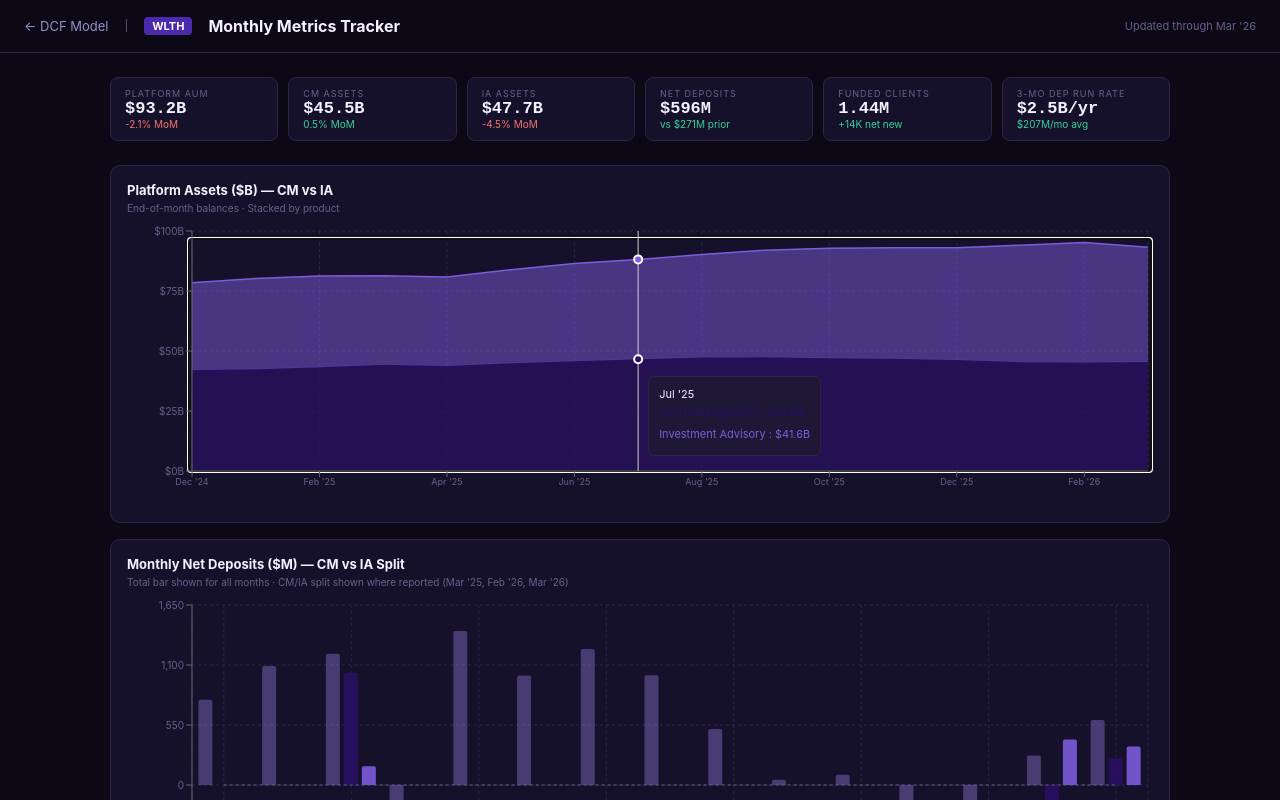
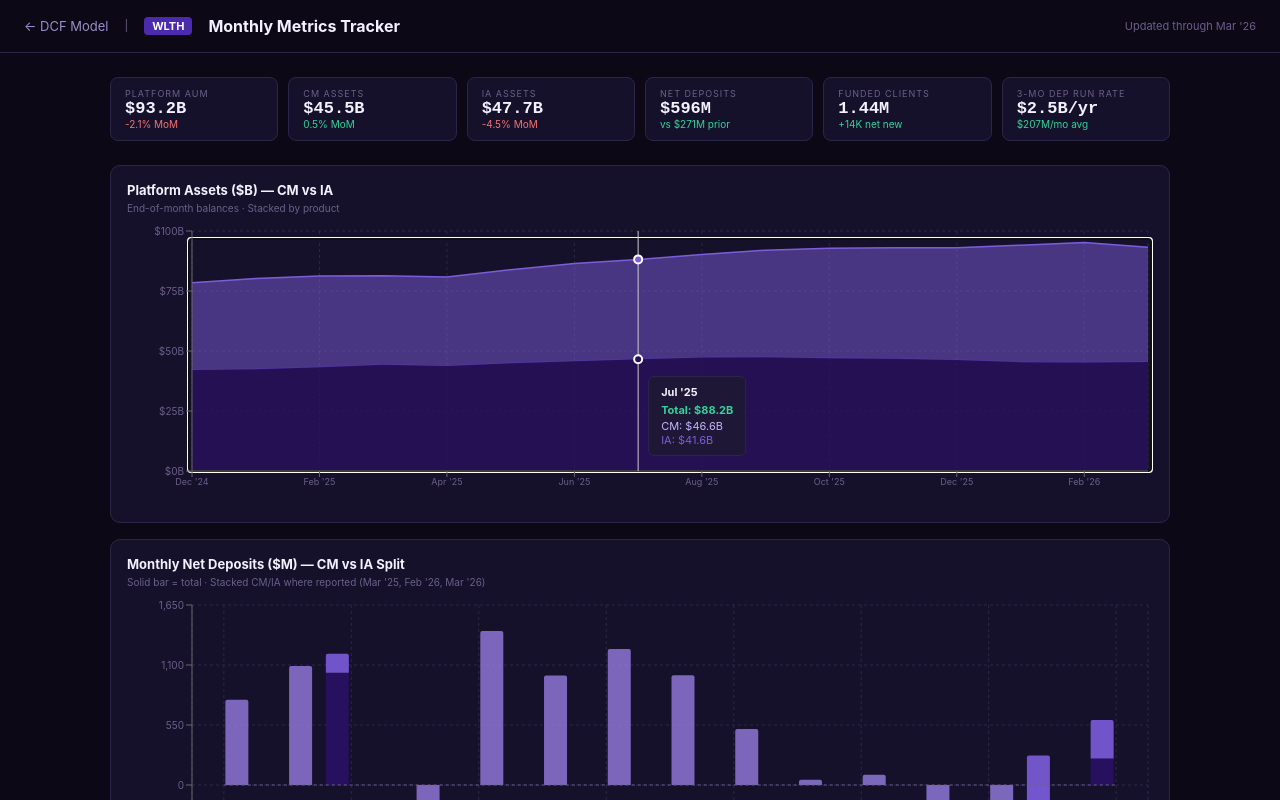
Before and after one commit to cmartinez87/ipodcf, a React (Vite) app: page /wealthfront/monthly in a window 1280 px wide. Both pictures are taken after a click on the element 640 px from the left and 366 px from the top of the page. Shown: the top 800 px of the page. Built offline with nearby package versions, Linux system fonts and the light colour scheme.

Commit message:
Fix tooltip readability, stacked CM/IA deposit bars for split months

```diff
--- a/src/pages/WealthfrontMonthly.jsx
+++ b/src/pages/WealthfrontMonthly.jsx
@@ -86,9 +86,19 @@ export default function WealthfrontMonthly() {
               <CartesianGrid strokeDasharray="3 3" stroke={C.border} />
               <XAxis dataKey="month" tick={{ fontSize: 9, fill: C.textDim }} interval={1} />
               <YAxis tick={{ fontSize: 10, fill: C.textDim }} tickFormatter={v => `$${(v / 1000).toFixed(0)}B`} domain={[0, 'auto']} />
-              <Tooltip contentStyle={{ background: C.cardAlt, border: `1px solid ${C.border}`, borderRadius: 6, fontSize: 11, color: C.text }}
-                formatter={(v, name) => [`$${(v / 1000).toFixed(1)}B`, name === "cm" ? "Cash Management" : "Investment Advisory"]}
-                labelFormatter={l => l} />
+              <Tooltip content={({ active, payload, label }) => {
+                if (!active || !payload || !payload.length) return null;
+                const d = MONTHLY.find(m => m.month === label);
+                if (!d) return null;
+                return (
+                  <div style={{ background: C.cardAlt, border: `1px solid ${C.border}`, borderRadius: 6, padding: "8px 12px", fontSize: 11, color: C.text }}>
+                    <div style={{ fontWeight: 700, marginBottom: 4 }}>{label}</div>
+                    <div style={{ color: C.green, fontWeight: 700 }}>Total: ${(d.platform / 1000).toFixed(1)}B</div>
+                    <div style={{ color: C.accent, marginTop: 2 }}>CM: ${(d.cm / 1000).toFixed(1)}B</div>
+                    <div style={{ color: C.purpleLight }}>IA: ${(d.ia / 1000).toFixed(1)}B</div>
+                  </div>
+                );
+              }} />
               <Area dataKey="cm" stackId="1" fill={C.purpleDark} fillOpacity={0.7} stroke={C.purpleDark} strokeWidth={1.5} name="cm" />
               <Area dataKey="ia" stackId="1" fill={C.purpleLight} fillOpacity={0.5} stroke={C.purpleLight} strokeWidth={1.5} name="ia" />
             </ComposedChart>
@@ -98,37 +108,37 @@ export default function WealthfrontMonthly() {
         {/* Chart 2: Monthly Net Deposits — total bars + CM/IA split */}
         <div style={{ background: C.card, borderRadius: 10, padding: 16, border: `1px solid ${C.border}`, marginBottom: 16 }}>
           <div style={{ fontSize: 13, fontWeight: 700, color: C.text, marginBottom: 4 }}>Monthly Net Deposits ($M) — CM vs IA Split</div>
-          <div style={{ fontSize: 10, color: C.textDim, marginBottom: 12 }}>Total bar shown for all months · CM/IA split shown where reported (Mar '25, Feb '26, Mar '26)</div>
+          <div style={{ fontSize: 10, color: C.textDim, marginBottom: 12 }}>Solid bar = total · Stacked CM/IA where reported (Mar '25, Feb '26, Mar '26)</div>
           <ResponsiveContainer width="100%" height={280}>
-            <ComposedChart data={MONTHLY.slice(1)} margin={{ top: 5, right: 5, bottom: 5, left: 5 }}>
+            <ComposedChart data={MONTHLY.slice(1).map(m => m.cmDep !== null
+              ? { month: m.month, cmDep: m.cmDep, iaDep: m.iaDep, deposits: null }
+              : { month: m.month, cmDep: null, iaDep: null, deposits: m.deposits }
+            )} margin={{ top: 5, right: 5, bottom: 5, left: 5 }}>
               <CartesianGrid strokeDasharray="3 3" stroke={C.border} />
               <XAxis dataKey="month" tick={{ fontSize: 9, fill: C.textDim }} interval={1} />
               <YAxis tick={{ fontSize: 10, fill: C.textDim }} tickFormatter={v => v.toLocaleString()} />
-              <Tooltip contentStyle={{ background: C.cardAlt, border: `1px solid ${C.border}`, borderRadius: 6, fontSize: 11, color: C.text }}
-                content={({ active, payload, label }) => {
+              <Tooltip content={({ active, payload, label }) => {
                 if (!active || !payload || !payload.length) return null;
                 const d = MONTHLY.find(m => m.month === label);
                 if (!d) return null;
                 return (
                   <div style={{ background: C.cardAlt, border: `1px solid ${C.border}`, borderRadius: 6, padding: "8px 12px", fontSize: 11, color: C.text }}>
                     <div style={{ fontWeight: 700, marginBottom: 4 }}>{label}</div>
-                      <div style={{ color: d.deposits >= 0 ? C.green : C.red }}>Total: {fmtM(d.deposits)}</div>
+                    <div style={{ color: d.deposits >= 0 ? C.green : C.red, fontWeight: 700 }}>Total: {fmtM(d.deposits)}</div>
                     {d.cmDep !== null && (
                       <>
-                          <div style={{ color: C.purpleDark, marginTop: 2 }}>CM: {fmtM(d.cmDep)}</div>
+                        <div style={{ color: C.accent, marginTop: 2 }}>CM: {fmtM(d.cmDep)}</div>
                         <div style={{ color: C.purpleLight }}>IA: {fmtM(d.iaDep)}</div>
-                          <div style={{ color: C.textDim, marginTop: 2 }}>CM Mix: {((d.cmDep / d.deposits) * 100).toFixed(1)}%</div>
                       </>
                     )}
                   </div>
                 );
               }} />
-              {/* Total deposits — semi-transparent so split bars show through */}
-              <Bar dataKey="deposits" name="Total Net Deposits" fill={C.lavender} fillOpacity={0.35} radius={[2, 2, 0, 0]} />
-              {/* CM split — only renders where cmDep is not null */}
-              <Bar dataKey="cmDep" name="CM Deposits" fill={C.purpleDark} fillOpacity={0.9} radius={[2, 2, 0, 0]} />
-              {/* IA split — only renders where iaDep is not null */}
-              <Bar dataKey="iaDep" name="IA Deposits" fill={C.purpleLight} fillOpacity={0.9} radius={[2, 2, 0, 0]} />
+              {/* Total deposits bar — only for months without split data */}
+              <Bar dataKey="deposits" name="Total Net Deposits" fill={C.lavender} fillOpacity={0.7} radius={[2, 2, 0, 0]} />
+              {/* Stacked CM + IA for months with split data */}
+              <Bar dataKey="cmDep" name="CM Deposits" stackId="split" fill={C.purpleDark} fillOpacity={0.9} radius={[0, 0, 0, 0]} />
+              <Bar dataKey="iaDep" name="IA Deposits" stackId="split" fill={C.purpleLight} fillOpacity={0.9} radius={[2, 2, 0, 0]} />
               {/* Zero reference line */}
               <Line dataKey={() => 0} stroke={C.textDim} strokeWidth={1} dot={false} strokeDasharray="3 3" activeDot={false} legendType="none" />
             </ComposedChart>
```
Lines whose indentation alone changed are shown as unchanged.
